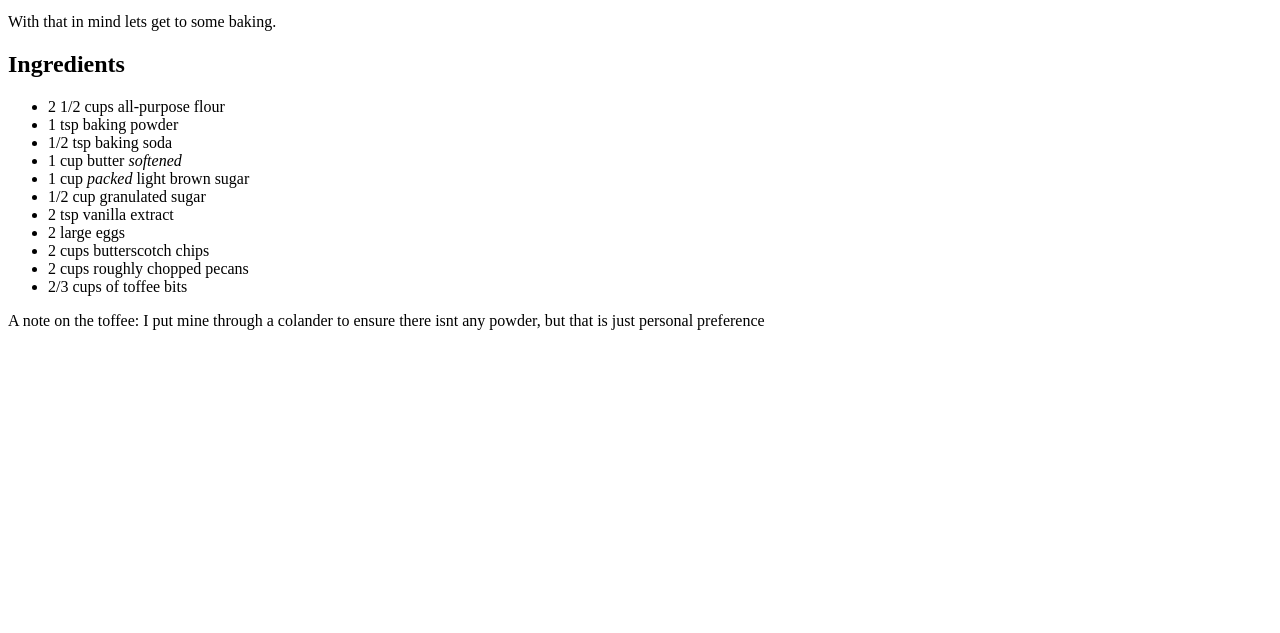
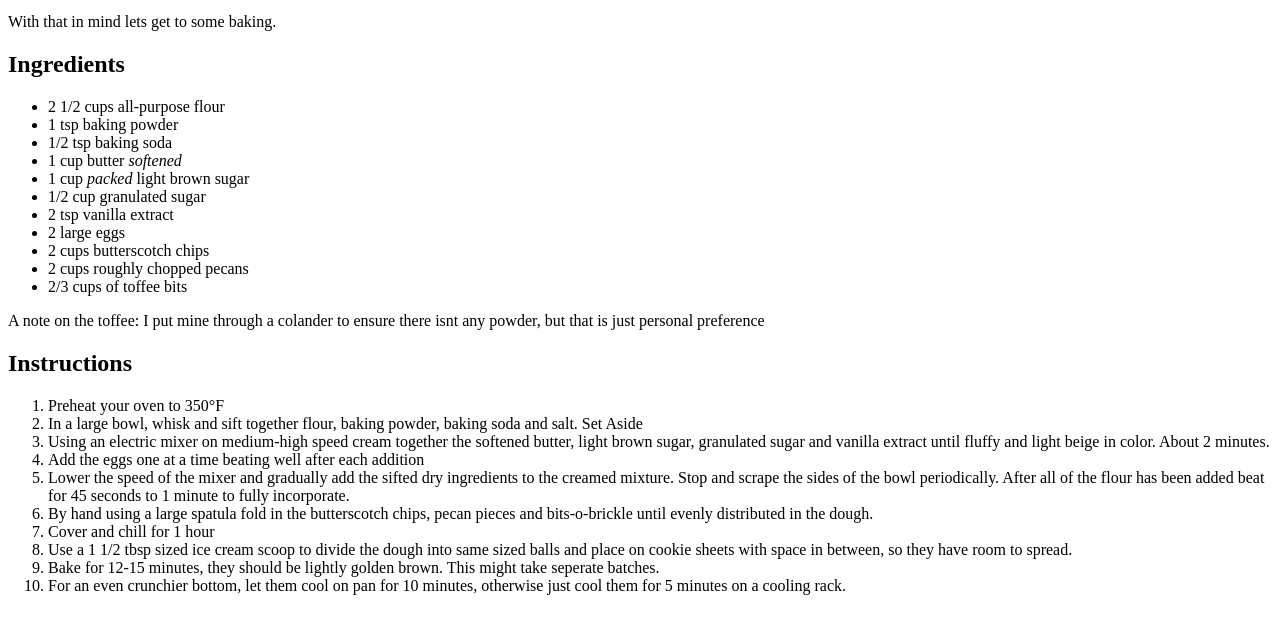
Before and after one commit to terrp/favorite-recipes, a plain HTML site: page pages/butterscotch.html in a window 1280 px wide. Shown: the part 119-752 px from the top of the page. Drawn offline with Linux system fonts and the light colour scheme.

Commit message:
Added Instructions to butterscotch.html

```diff
--- a/pages/butterscotch.html
+++ b/pages/butterscotch.html
@@ -31,5 +31,19 @@
     <p>A note on the toffee: I put mine through a colander to ensure there isnt
         any powder, but that is just personal preference
     </p>
+
+    <h2>Instructions</h2>
+    <ol>
+        <li>Preheat your oven to 350°F</li>
+        <li>In a large bowl, whisk and sift together flour, baking powder, baking soda and salt. Set Aside</li>
+        <li>Using an electric mixer on medium-high speed cream together the softened butter, light brown sugar, granulated sugar and vanilla extract until fluffy and light beige in color. About 2 minutes.</li>
+        <li>Add the eggs one at a time beating well after each addition</li>
+        <li>Lower the speed of the mixer and gradually add the sifted dry ingredients to the creamed mixture. Stop and scrape the sides of the bowl periodically. After all of the flour has been added beat for 45 seconds to 1 minute to fully incorporate.</li>
+        <li>By hand using a large spatula fold in the butterscotch chips, pecan pieces and bits-o-brickle until evenly distributed in the dough.</li>
+        <li>Cover and chill for 1 hour</li>
+        <li>Use a 1 1/2 tbsp sized ice cream scoop to divide the dough into same sized balls and place on cookie sheets with space in between, so they have room to spread.</li>
+        <li>Bake for 12-15 minutes, they should be lightly golden brown. This might take seperate batches.</li>
+        <li>For an even crunchier bottom, let them cool on pan for 10 minutes, otherwise just cool them for 5 minutes on a cooling rack.</li>
+    </ol>
 </body>
 </html>
```
